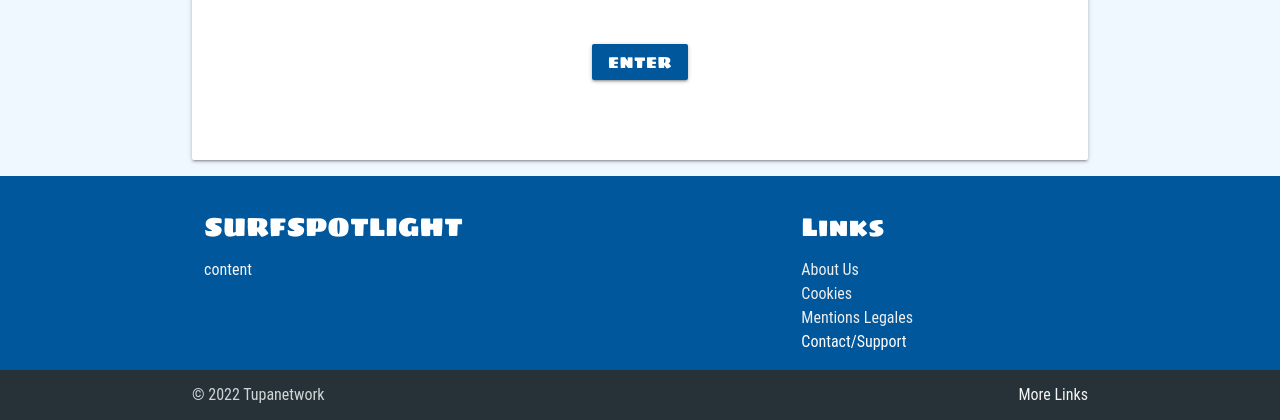
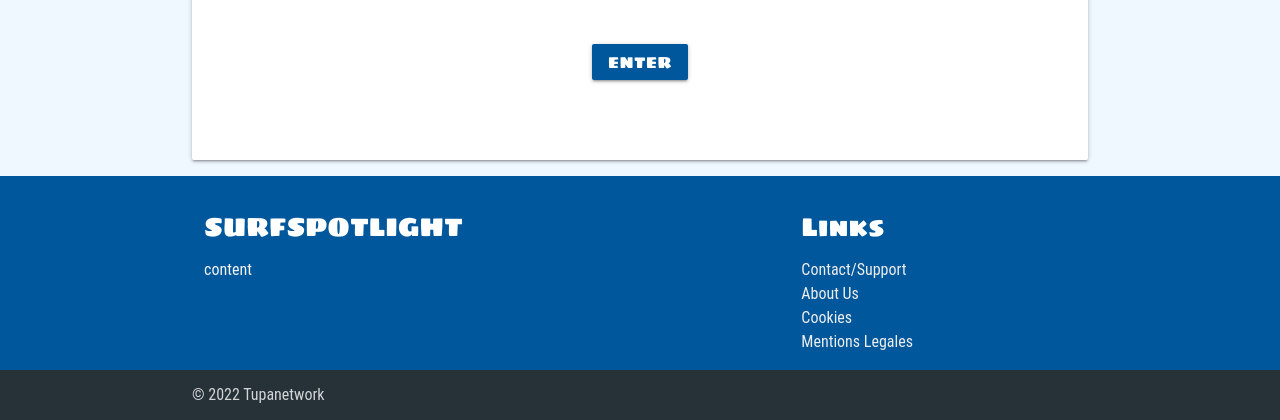
Before and after one commit to ALBANO-Daniel/SurfMapApp, a PHP site: page /contactus in a window 1280 px wide. Shown: the part 653-1073 px from the top of the page. Run offline with PHP 8.4, Linux system fonts and the light colour scheme; some libraries are stand-ins or nearby versions.

Commit message:
DONE contactus WIP center headers

```diff
--- a/views/templates/footer.php
+++ b/views/templates/footer.php
@@ -8,10 +8,10 @@
             <div class="col l4 offset-l2 s12">
                 <h5 class="white-text">Links</h5>
                 <ul>
+                    <li><a class="grey-text text-lighten-3" href="/contactus">Contact/Support</a></li>
                     <li><a class="grey-text text-lighten-3" href="#!">About Us</a></li>
                     <li><a class="grey-text text-lighten-3" href="#!">Cookies</a></li>
                     <li><a class="grey-text text-lighten-3" href="#!">Mentions Legales</a></li>
-                    <li><a class="grey-text text-lighten-3" href="contactus"></a>Contact/Support</li>
                 </ul>
             </div>
         </div>
@@ -19,7 +19,7 @@
     <div class="footer-copyright blue-grey darken-4">
         <div class="container">
             © 2022 Tupanetwork
-            <a class="grey-text text-lighten-4 right" href="#!">More Links</a>
+            <!-- <a class="grey-text text-lighten-4 right" href="#!">More Links</a> -->
         </div>
     </div>
 </footer>
```
